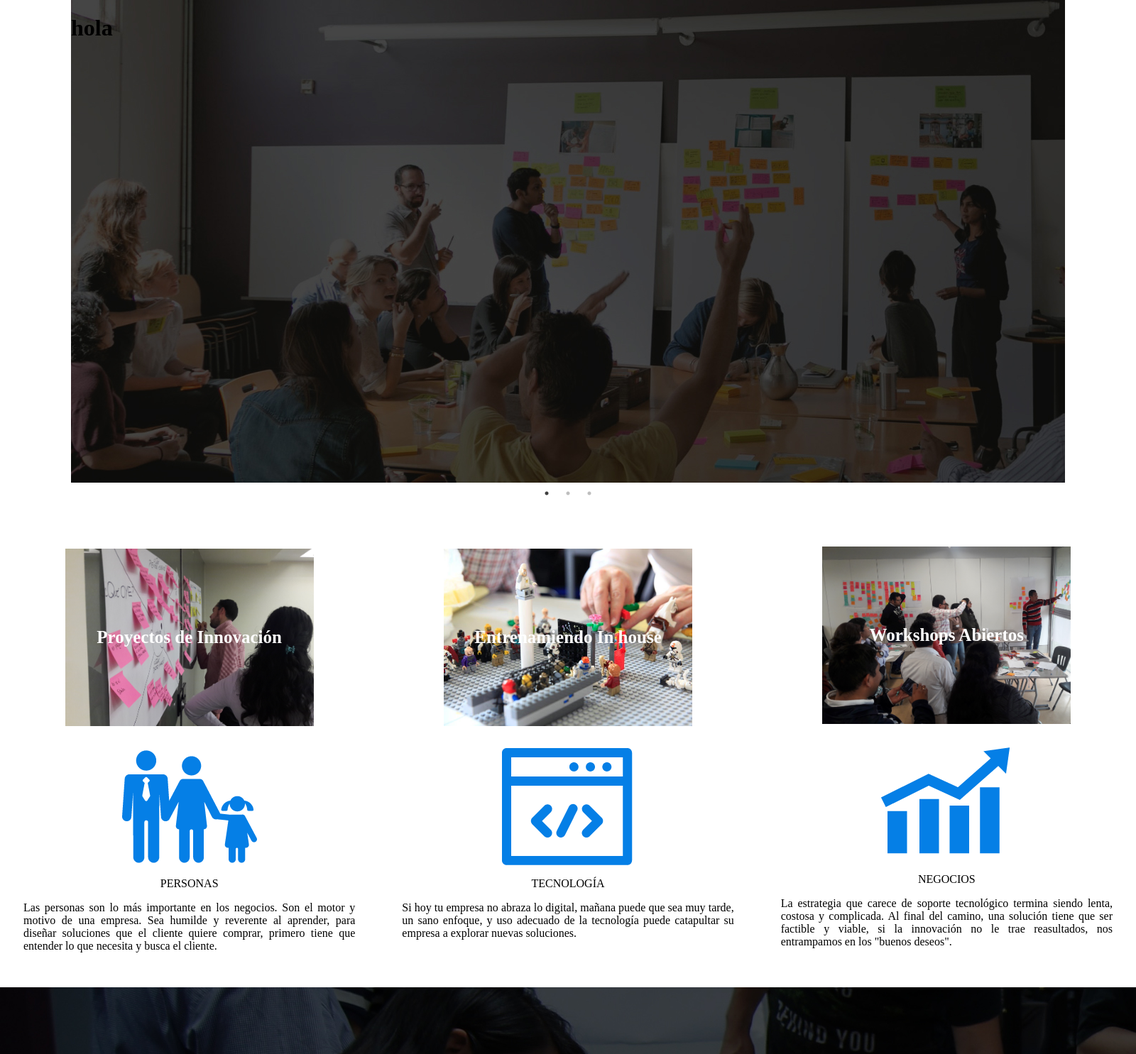
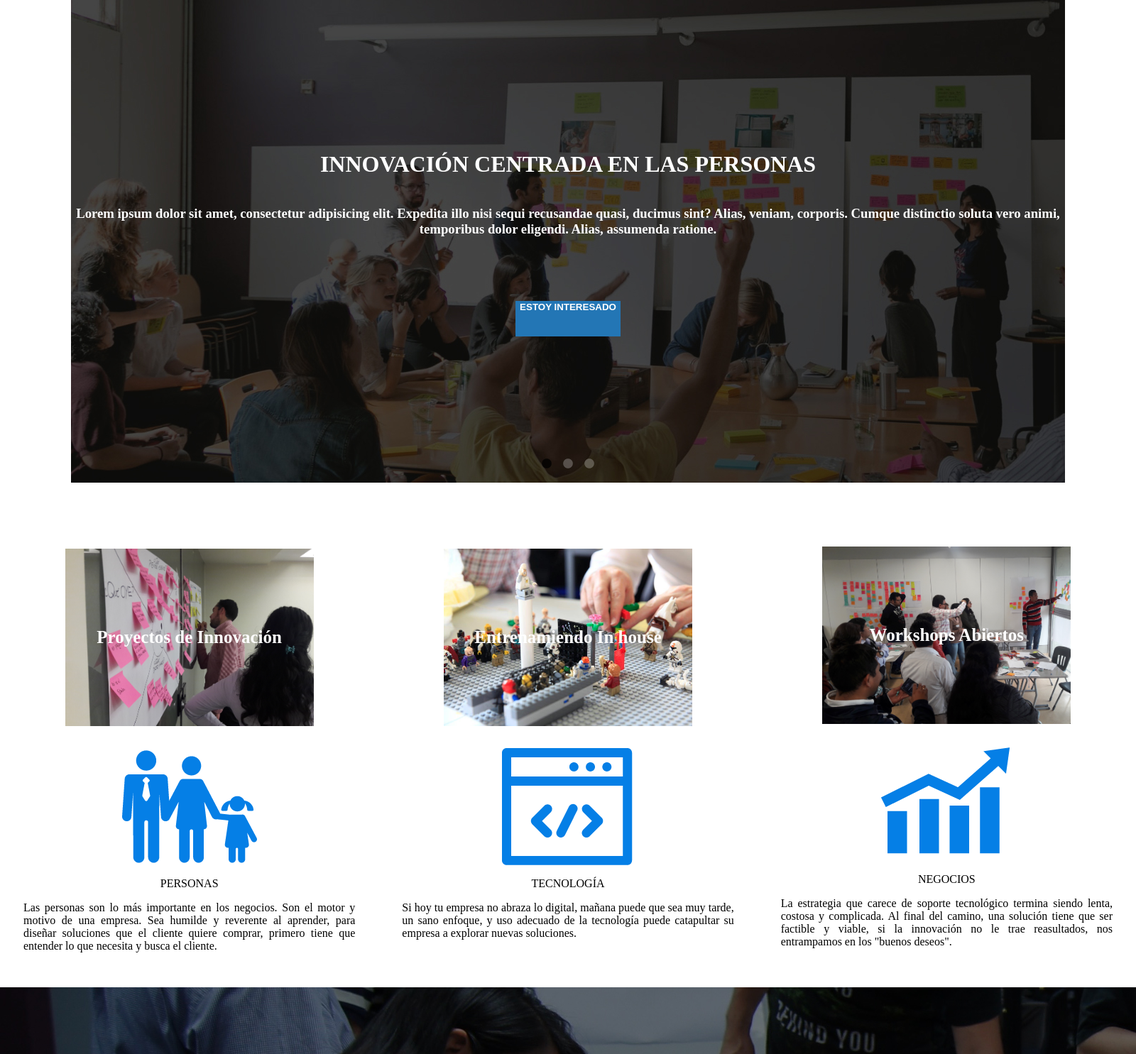
Before and after one commit to brunoliu01/lapsus, a PHP site: page / in a window 1600 px wide. Shown: the part 75-1560 px from the top of the page at 71% size. Run offline with PHP 8.4, Linux system fonts and the light colour scheme; grey boxes are pictures that could not be loaded.

Commit message:
sigo avanzando

```diff
--- a/index.html
+++ b/index.html
@@ -27,18 +27,24 @@
 			<div class="slideshow">
 				<div class="slide slide1">
 					<div class="slide-text">
-						<h1>hola</h1>
+						<h1>INNOVACIÓN CENTRADA EN LAS PERSONAS</h1>
+						<h3>Lorem ipsum dolor sit amet, consectetur adipisicing elit. Expedita illo nisi sequi recusandae quasi, ducimus sint? Alias, veniam, corporis. Cumque distinctio soluta vero animi, temporibus dolor eligendi. Alias, assumenda ratione.</h3>
 					</div>
+					<button class="slide-button"><a href="">ESTOY INTERESADO</a></button>
 				</div>
 				<div class="slide slide2">
 					<div class="slide-text">
-						<h1>hola</h1>
+						<h1>INNOVACIÓN CENTRADA EN LAS PERSONAS</h1>
+						<h3>Lorem ipsum dolor sit amet, consectetur adipisicing elit. Expedita illo nisi sequi recusandae quasi, ducimus sint? Alias, veniam, corporis. Cumque distinctio soluta vero animi, temporibus dolor eligendi. Alias, assumenda ratione.</h3>
 					</div>
+					<button class="slide-button"><a href="">ESTOY INTERESADO</a></button>
 				</div>
 				<div class="slide slide3">
 					<div class="slide-text">
-						<h1>hola</h1>
+						<h1>INNOVACIÓN CENTRADA EN LAS PERSONAS</h1>
+						<h3>Lorem ipsum dolor sit amet, consectetur adipisicing elit. Expedita illo nisi sequi recusandae quasi, ducimus sint? Alias, veniam, corporis. Cumque distinctio soluta vero animi, temporibus dolor eligendi. Alias, assumenda ratione.</h3>
 					</div>
+					<button class="slide-button"><a href="">ESTOY INTERESADO</a></button>
 				</div>
 			</div>
 		</div>
@@ -112,6 +118,7 @@
 			</div>
 		</div>
 	</section>
+	<p class="client-text">CLIENTES</p>
 	<section class="clientes">
 		<div class="img-clientes"></div>
 		<div class="img-clientes"></div>
@@ -119,13 +126,6 @@
 		<div class="img-clientes"></div>
 		<div class="img-clientes"></div>
 		<div class="img-clientes"></div>
-	</section>
-		<section class="clientes-2">
-		<div class="img-clientes-2"></div>
-		<div class="img-clientes-2"></div>
-		<div class="img-clientes-2"></div>
-		<div class="img-clientes-2"></div>
-		<div class="img-clientes-2"></div>
 	</section>
 	<footer>
 		<p class="contac-text">CONTACTO</p>
--- a/js/script.js
+++ b/js/script.js
@@ -1,9 +1,8 @@
 $(".slideshow").slick({
 	infinite: true,
-  speed: 300,
   dots: true,
    slidesToScroll: 1,
   autoplay: true,
-  autoplaySpeed: 4000
-
+  autoplaySpeed: 4000,
+  arrows: true
 });
--- a/style.css
+++ b/style.css
@@ -237,3 +227,35 @@ p{
 	background-image: url(./img/3.jpg);
 	background-size: 100%;
 }
+.slick-dots li button:before {
+	font-size: 16px;
+	color: white;
+}
+
+.slick-dots {
+	bottom: 16px
+}
+
+
+.slide-text {
+	color: white;
+	text-align: center;
+	display: flex;
+	flex-direction: column;
+	width: 100%;
+    height: 80%;
+    justify-content: center;
+}
+
+.slide-button {
+	text-align: center;
+	height: 50px;
+	margin: auto;
+	display: flex;
+	justify-content: space-between;
+	background: #2376b5;
+	border: 1px;
+	font-weight: bold;
+	margin-top: -120px;
+
+}
```
Also changed, not shown: other parts of style.css (+12 -22 lines), img/parallax.jpg.
